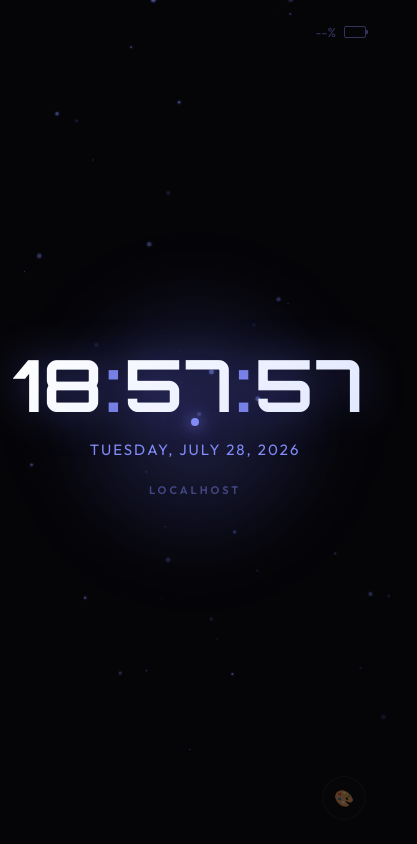
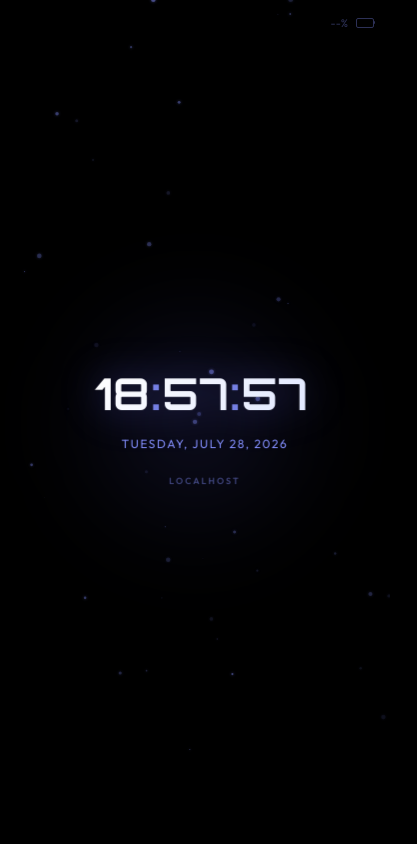
Before and after one commit to ExtTrace/exttrace.github.io, a plain HTML site: page index.html in a window 390 px wide. Shown: the whole page, 417 px wide, since content can reach past the window. Drawn offline with Linux system fonts and the light colour scheme.

Commit message:
Enhance clock functionality with pixel shifting for screen burn-in prevention, add idle timer for cursor visibility, and implement visibility listener for dust animation. Update styles for mobile responsiveness and adjust background color.

```diff
--- a/assets/js/clock.js
+++ b/assets/js/clock.js
@@ -8,6 +8,7 @@ const timeContainer = document.getElementById('time-container');
 
 let colonVisible = true;
 let is24Hour = true;
+let lastMinutesValue = -1;
 
 // Restore saved clock format preference
 const savedFormat = localStorage.getItem('clock-is-24h');
@@ -52,10 +53,33 @@ function updateClock() {
     c.style.opacity = colonVisible ? '1' : '0.2';
   });
   colonVisible = !colonVisible;
+
+  // OLED/IPS Screen Burn-In Prevention (Pixel Shifting every minute)
+  const currentMinutes = now.getMinutes();
+  if (currentMinutes !== lastMinutesValue) {
+    lastMinutesValue = currentMinutes;
+    const offsetX = (Math.random() - 0.5) * 50; // -25px to +25px range
+    const offsetY = (Math.random() - 0.5) * 30; // -15px to +15px range
+    const wrapper = document.querySelector('.clock-wrapper');
+    if (wrapper) {
+      wrapper.style.transform = `translate(${offsetX}px, ${offsetY}px)`;
+      wrapper.style.transition = 'transform 6s cubic-bezier(0.25, 1, 0.5, 1)';
+    }
+  }
 }
 
 export function initClock() {
   document.getElementById('domain-label').textContent = window.location.hostname;
+
+  // Clean up animation on wrapper once completed to free up transform property
+  const wrapper = document.querySelector('.clock-wrapper');
+  if (wrapper) {
+    wrapper.addEventListener('animationend', () => {
+      wrapper.style.animation = 'none';
+      wrapper.style.opacity = '1';
+    });
+  }
+
   updateClock();
   setInterval(updateClock, 1000);
 }
--- a/assets/js/cursor.js
+++ b/assets/js/cursor.js
@@ -3,11 +3,41 @@ import { mouseState } from './state.js';
 const dot = document.getElementById('cursor-dot');
 const glow = document.getElementById('cursor-glow');
 const clockContainer = document.getElementById('clock-container');
+const pickerBtn = document.getElementById('color-picker-btn');
 
 let dotX = mouseState.x;
 let dotY = mouseState.y;
 let glowX = mouseState.x;
 let glowY = mouseState.y;
+
+let idleTimer;
+
+// Reset idle timer and restore visibility
+function resetIdleTimer() {
+  dot.style.opacity = '1';
+  glow.style.opacity = '1';
+  if (pickerBtn && !pickerBtn.classList.contains('active')) {
+    pickerBtn.style.opacity = '0.35';
+  }
+  document.body.style.cursor = 'default';
+
+  clearTimeout(idleTimer);
+
+  // Screensaver Mode: Hide cursor and UI buttons after 3 seconds of idleness
+  idleTimer = setTimeout(() => {
+    dot.style.opacity = '0';
+    glow.style.opacity = '0';
+    if (pickerBtn && !pickerBtn.classList.contains('active')) {
+      pickerBtn.style.opacity = '0';
+    }
+    document.body.style.cursor = 'none';
+  }, 3000);
+}
+
+// Attach reset listeners
+window.addEventListener('mousemove', resetIdleTimer);
+window.addEventListener('mousedown', resetIdleTimer);
+resetIdleTimer();
 
 // 3D Parallax Tilt Effect on mousemove
 window.addEventListener('mousemove', () => {
--- a/assets/js/dust.js
+++ b/assets/js/dust.js
@@ -4,6 +4,8 @@ const canvas = document.getElementById('dust-canvas');
 const ctx = canvas.getContext('2d');
 const dustParticles = [];
 const dustCount = 45;
+
+let isVisible = true;
 
 function resizeCanvas() {
   canvas.width = window.innerWidth;
@@ -117,7 +119,17 @@ for (let i = 0; i < dustCount; i++) {
 
 const star = new ShootingStar();
 
+// Visibility Listener: Pause animation when tab/screen is invisible to save CPU resources
+document.addEventListener('visibilitychange', () => {
+  isVisible = document.visibilityState === 'visible';
+  if (isVisible) {
+    animateDust(); // Resume loops
+  }
+});
+
 export function animateDust() {
+  if (!isVisible) return; // Halt loop execution on invisibility
+
   ctx.clearRect(0, 0, canvas.width, canvas.height);
   ctx.shadowBlur = 0;
 
--- a/assets/style.css
+++ b/assets/style.css
@@ -1,5 +1,5 @@
 :root {
-  --bg: #050508;
+  --bg: #000000;
   --text: #ffffff;
   --transition: all 0.6s cubic-bezier(0.4, 0, 0.2, 1);
 }
@@ -8,6 +8,9 @@
   box-sizing: border-box;
   margin: 0;
   padding: 0;
+  -webkit-user-select: none;
+  user-select: none; /* Prevent text selection highlights */
+  -webkit-tap-highlight-color: transparent; /* Remove blue highlight tap overlay on mobile */
 }
 
 body {
@@ -21,6 +24,7 @@ body {
   overflow: hidden;
   position: relative;
   perspective: 1000px;
+  touch-action: manipulation; /* Prevent browser double-tap-to-zoom shifting */
 
   /* Default Indigo Theme Variables */
   --accent: #818cf8;
@@ -165,7 +169,7 @@ body::before {
   transform: translate(-50%, -50%);
   z-index: 9999;
   box-shadow: 0 0 15px var(--accent), 0 0 30px var(--accent);
-  transition: background-color 0.6s ease, box-shadow 0.6s ease;
+  transition: background-color 0.6s ease, box-shadow 0.6s ease, opacity 0.5s ease;
 }
 
 /* Background glow that follows cursor softly */
@@ -179,6 +183,7 @@ body::before {
   transform: translate(-50%, -50%);
   z-index: 1;
   mix-blend-mode: screen;
+  transition: opacity 0.5s ease;
 }
 
 /* Particle style for click burst */
@@ -414,3 +419,65 @@ body::before {
   0% { opacity: 0.45; }
   100% { opacity: 1; }
 }
+
+/* Mobile Responsive Adjustments */
+@media (max-width: 600px) {
+  .time {
+    font-size: 44px; /* Scaled down to prevent text wrapping on smaller screens */
+    letter-spacing: 1px;
+  }
+
+  .ampm {
+    font-size: 14px;
+    margin-left: 6px;
+  }
+
+  .date {
+    font-size: 12px;
+    letter-spacing: 1.5px;
+  }
+
+  .domain-label {
+    font-size: 9px;
+    letter-spacing: 2px;
+  }
+
+  .battery-status {
+    top: 16px;
+    right: 16px;
+    font-size: 11px;
+  }
+
+  .battery-icon {
+    width: 18px;
+    height: 10px;
+  }
+
+  .battery-icon::after {
+    right: -2px;
+    top: 2px;
+    width: 1.5px;
+    height: 3px;
+  }
+
+  .color-picker-btn {
+    bottom: 16px;
+    right: 16px;
+    width: 38px;
+    height: 38px;
+    font-size: 14px;
+  }
+
+  .color-palette-container {
+    bottom: 68px;
+    right: 16px;
+    gap: 6px;
+    padding: 8px;
+    border-radius: 16px;
+  }
+
+  .color-swatch {
+    width: 18px;
+    height: 18px;
+  }
+}
--- a/index.html
+++ b/index.html
@@ -2,6 +2,7 @@
 <html lang="en">
 <head>
   <meta charset="UTF-8">
+  <meta name="viewport" content="width=device-width, initial-scale=1.0, maximum-scale=1.0, user-scalable=no">
   <title>Digital Clock</title>
   <link rel="preconnect" href="https://fonts.googleapis.com">
   <link rel="preconnect" href="https://fonts.gstatic.com" crossorigin>
```
